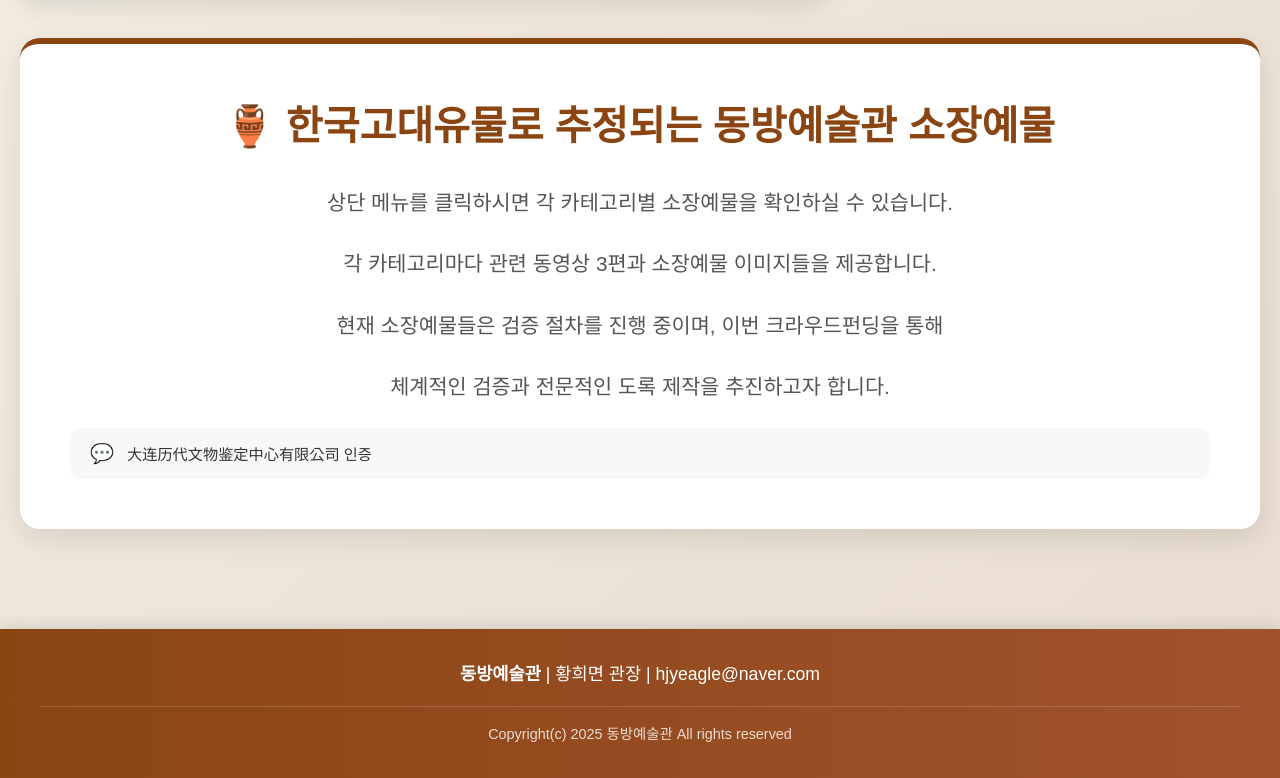
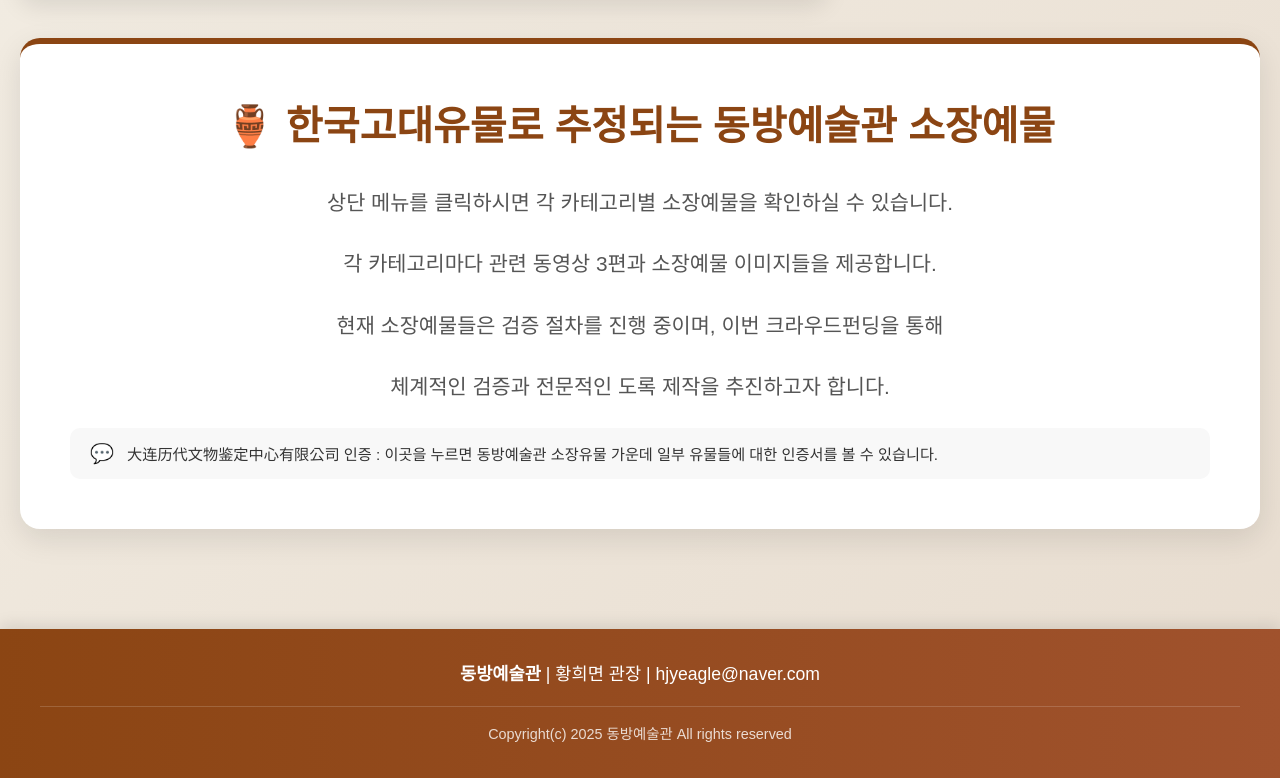
Before and after one commit to hjyeagle/dongbang-museum-test, a plain HTML site: page index.html in a window 1280 px wide. Shown: the part 823-1601 px from the top of the page. Drawn offline with Linux system fonts and the light colour scheme.

Commit message:
Update index.html

```diff
--- a/index.html
+++ b/index.html
@@ -739,7 +739,7 @@
                  <!-- ============大连历代文物鉴定中心有限公司 인증 추가 시작 ============ -->
                         <a href="https://koreamuseum.modoo.link/picture" target="_blank" class="sns-item picture">
                             <span class="sns-icon">💬</span>
-                            <span class="sns-text">大连历代文物鉴定中心有限公司 인증</span>
+                            <span class="sns-text">大连历代文物鉴定中心有限公司 인증 : 이곳을 누르면 동방예술관 소장유물 가운데 일부 유물들에 대한 인증서를 볼 수 있습니다.</span>
                         </a>
                 <!-- ============ 大连历代文物鉴定中心有限公司 인증 추가 끝 ============ -->
             </div>
```
